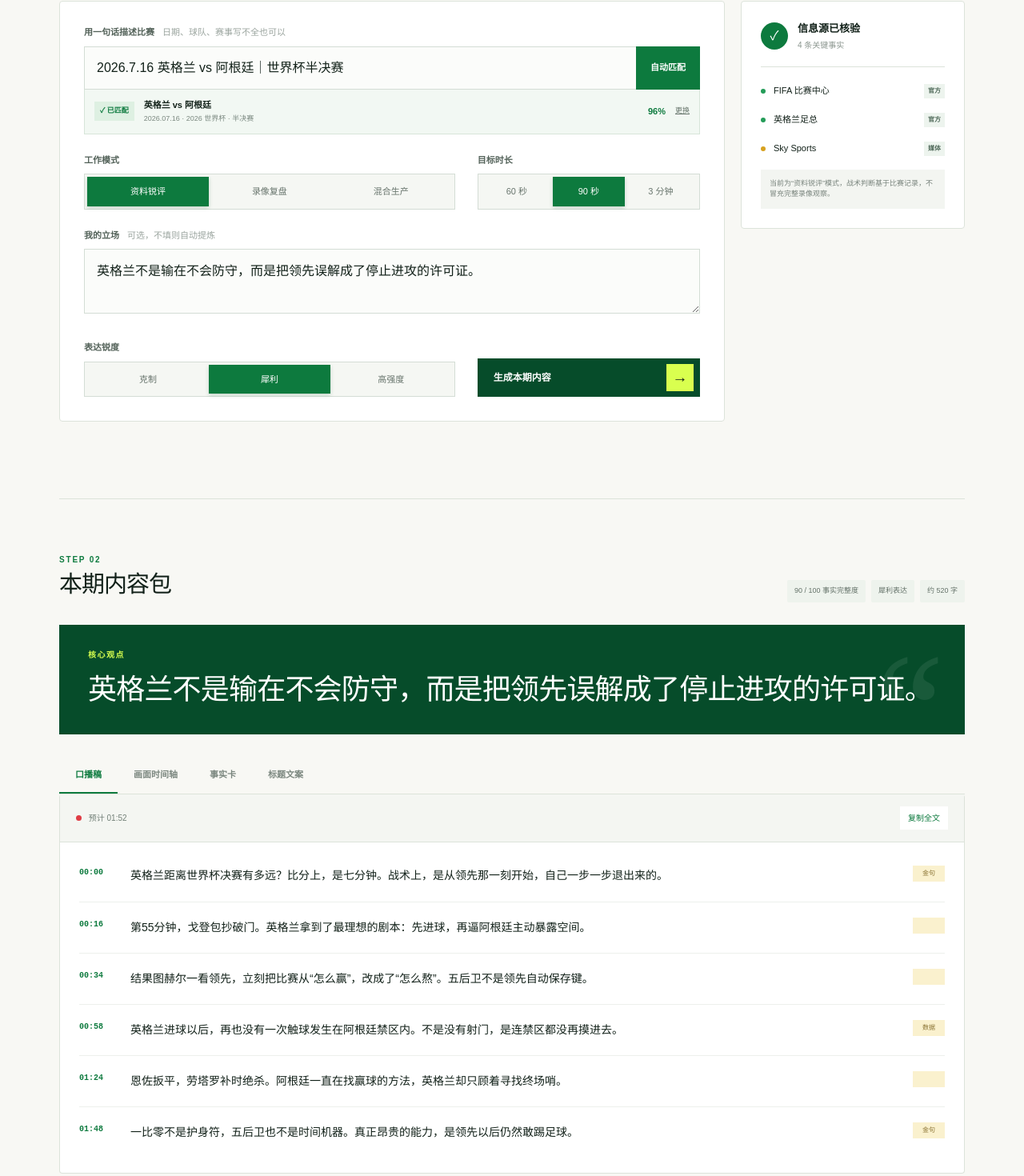
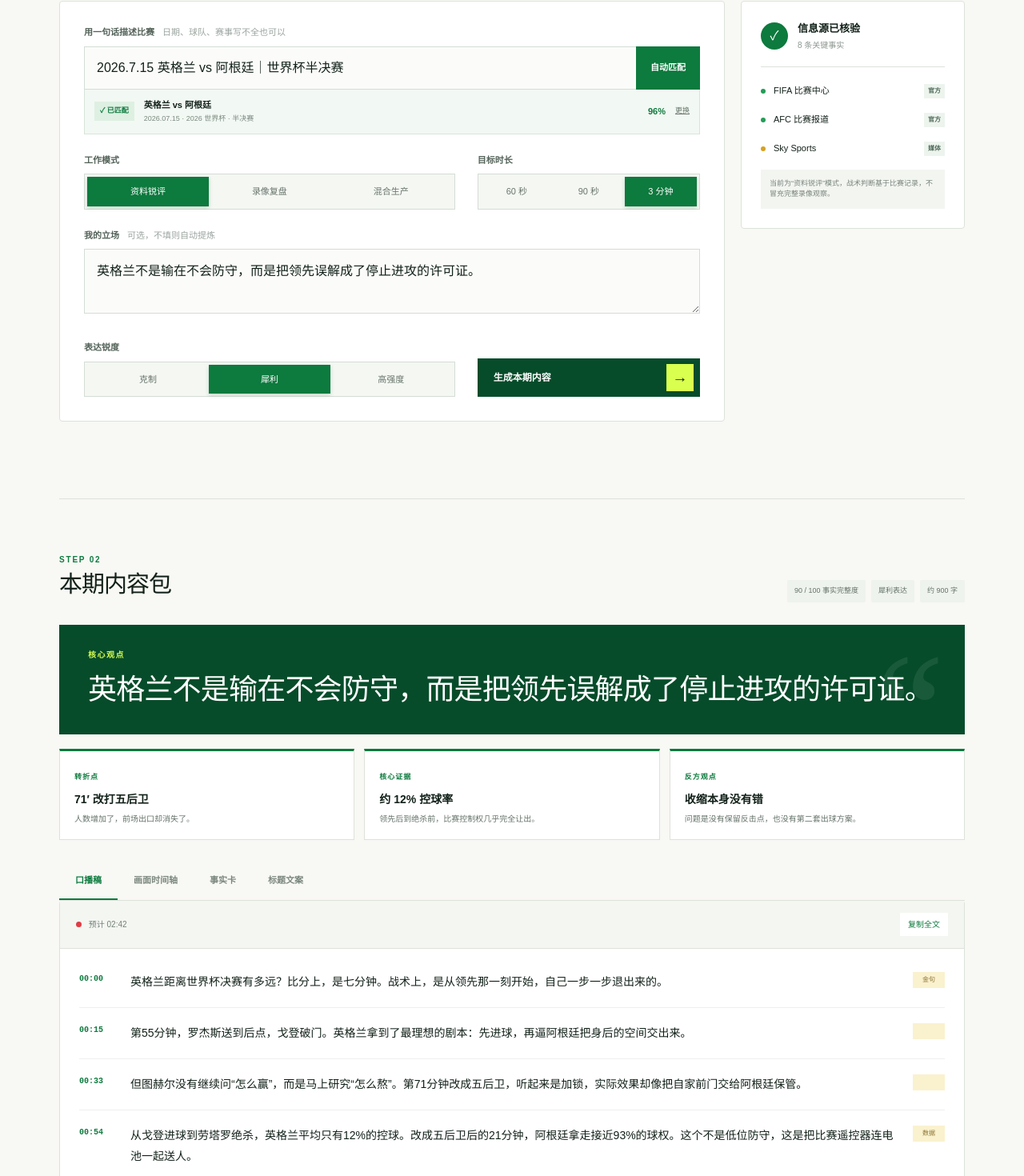
Before and after one commit to BruzeLam/football-opinion-workbench, a Next.js app: page / in a window 1280 px wide. Shown: the part 794-2264 px from the top of the page at 80% size. Built offline with nearby package versions, Linux system fonts and the light colour scheme.

Commit message:
Enrich the flagship semifinal demo

```diff
--- a/app/globals.css
+++ b/app/globals.css
@@ -134,6 +134,11 @@ textarea { resize: vertical; min-height: 76px; line-height: 1.6; margin-bottom:
 .thesis p { color: var(--lime); font-size: 10px; font-weight: 900; letter-spacing: 1.5px; text-transform: uppercase; margin: 0 0 10px; }
 .thesis h3 { font-size: clamp(24px, 3vw, 36px); line-height: 1.45; margin: 0; letter-spacing: -.8px; position: relative; z-index: 1; }
 .thesis h3 span { color: var(--lime); }
+.argument-grid { display: grid; grid-template-columns: repeat(3, 1fr); gap: 12px; margin: 14px 0 4px; }
+.argument-grid div { padding: 18px; background: white; border: 1px solid var(--line); border-top: 3px solid var(--green); }
+.argument-grid span { color: var(--green); font-size: 9px; font-weight: 900; letter-spacing: 1px; }
+.argument-grid b { display: block; margin: 8px 0 6px; font-size: 14px; }
+.argument-grid p { margin: 0; color: var(--muted); font-size: 10px; line-height: 1.55; }
 .tabs { display: flex; border-bottom: 1px solid var(--line); margin-top: 28px; }
 .tabs button { border: 0; background: none; color: #7a867e; padding: 14px 20px; font-size: 11px; font-weight: 700; border-bottom: 2px solid transparent; }
 .tabs button.active { color: var(--green); border-bottom-color: var(--green); }
@@ -189,6 +194,7 @@ footer span { color: var(--green-deep); font-weight: 900; }
   .source-card > p { margin-top: 10px; }
   .thesis { padding: 24px 22px; }
   .thesis h3 br { display: none; }
+  .argument-grid { grid-template-columns: 1fr; }
   .tabs { overflow-x: auto; }
   .tabs button { flex: 0 0 auto; padding: 13px 15px; }
   .script-list { padding: 5px 16px 12px; }
--- a/app/page.tsx
+++ b/app/page.tsx
@@ -4,24 +4,30 @@ import { useMemo, useRef, useState } from "react";
 
 const script = [
   { time: "00:00", text: "英格兰距离世界杯决赛有多远？比分上，是七分钟。战术上，是从领先那一刻开始，自己一步一步退出来的。" },
-  { time: "00:16", text: "第55分钟，戈登包抄破门。英格兰拿到了最理想的剧本：先进球，再逼阿根廷主动暴露空间。" },
-  { time: "00:34", text: "结果图赫尔一看领先，立刻把比赛从“怎么赢”，改成了“怎么熬”。五后卫不是领先自动保存键。" },
-  { time: "00:58", text: "英格兰进球以后，再也没有一次触球发生在阿根廷禁区内。不是没有射门，是连禁区都没再摸进去。" },
-  { time: "01:24", text: "恩佐扳平，劳塔罗补时绝杀。阿根廷一直在找赢球的方法，英格兰却只顾着寻找终场哨。" },
-  { time: "01:48", text: "一比零不是护身符，五后卫也不是时间机器。真正昂贵的能力，是领先以后仍然敢踢足球。" },
+  { time: "00:15", text: "第55分钟，罗杰斯送到后点，戈登破门。英格兰拿到了最理想的剧本：先进球，再逼阿根廷把身后的空间交出来。" },
+  { time: "00:33", text: "但图赫尔没有继续问“怎么赢”，而是马上研究“怎么熬”。第71分钟改成五后卫，听起来是加锁，实际效果却像把自家前门交给阿根廷保管。" },
+  { time: "00:54", text: "从戈登进球到劳塔罗绝杀，英格兰平均只有12%的控球。改成五后卫后的21分钟，阿根廷拿走接近93%的球权。这个不是低位防守，这是把比赛遥控器连电池一起送人。" },
+  { time: "01:16", text: "更扎眼的是：英格兰进球以后，再也没有一次触球发生在阿根廷禁区内。变阵后到第二个丢球之间，他们在对方半场只完成七次传球，前场出口基本被自己拆了。" },
+  { time: "01:39", text: "阿根廷当然也不是一路顺风。第76分钟麦卡利斯特击中门柱，第85分钟恩佐远射扳平，补时第92分钟，梅西第二次送出助攻，劳塔罗头球完成逆转。" },
+  { time: "02:02", text: "有人会说，面对卫冕冠军，最后阶段收缩没有错。没错，收缩是手段；但没有反击点、没有控球点、没有出球线路，那不叫管理优势，那叫等待判决。" },
+  { time: "02:24", text: "所以英格兰不是输在不会防守，而是把领先误解成了停止进攻的许可证。一比零不是护身符，五后卫也不是时间机器。领先以后还敢踢，才是强队真正昂贵的能力。" },
 ];
 
 const facts = [
-  ["官方事实", "英格兰 1–2 阿根廷", "FIFA / 英格兰足总"],
-  ["官方事实", "戈登 55′；恩佐 85′；劳塔罗 90+3′", "英格兰足总"],
-  ["媒体统计", "变阵后约 21 分钟，阿根廷接近 93% 球权", "Sky Sports"],
-  ["分析判断", "撤掉推进点后，英格兰失去反击出口", "基于比赛记录"],
+  ["官方事实", "英格兰 1–2 阿根廷；比赛于亚特兰大举行", "FIFA / AFC"],
+  ["官方事实", "戈登 55′；恩佐 85′；劳塔罗 90+2′", "FIFA / Sky Sports"],
+  ["官方事实", "梅西助攻阿根廷两个进球", "FIFA / Sky Sports"],
+  ["媒体统计", "英格兰进球至绝杀期间，平均控球率仅约 12%", "Sky Sports"],
+  ["媒体统计", "变五后卫后的 21 分钟，阿根廷接近 93% 球权", "Sky Sports"],
+  ["媒体统计", "英格兰进球后没有再触球进入阿根廷禁区", "Sky Sports"],
+  ["媒体统计", "变阵后至第二个丢球，英格兰在对方半场仅 7 次传球", "Sky Sports"],
+  ["分析判断", "防守人数增加，但出球点和反击出口同时消失", "基于比赛进程"],
 ];
 
 const headlines = [
   "英格兰不是被绝杀，是从领先开始主动退出决赛",
-  "一比零之后，英格兰把进攻键拔了",
-  "五后卫没守住七分钟：图赫尔到底在怕什么？",
+  "12%控球、零次禁区触球：一比零之后，英格兰把进攻键拔了",
+  "五后卫不是自动保存键：图赫尔如何亲手交出比赛",
 ];
 
 type MatchCandidate = {
@@ -44,12 +50,12 @@ const matchCandidates = [
   {
     id: "wc-2026-eng-arg",
     competition: "2026 世界杯 · 半决赛",
-    date: "2026.07.16",
+    date: "2026.07.15",
     teams: "英格兰 vs 阿根廷",
     score: "1–2",
     status: "已结束",
     confidence: 96,
-    reason: "日期、双方球队和赛事阶段均匹配",
+    reason: "日期、双方球队、赛事阶段和赛果均已核验",
   },
   {
     id: "friendly-2025-eng-arg",
@@ -102,12 +108,12 @@ function buildOpinionPackage(match: MatchCandidate, stance: string) {
 
 export default function Home() {
   const [mode, setMode] = useState("资料锐评");
-  const [duration, setDuration] = useState("90 秒");
+  const [duration, setDuration] = useState("3 分钟");
   const [sharpness, setSharpness] = useState("犀利");
   const [generated, setGenerated] = useState(true);
   const [activeTab, setActiveTab] = useState("口播稿");
   const [copied, setCopied] = useState(false);
-  const [matchQuery, setMatchQuery] = useState("2026.7.16 英格兰 vs 阿根廷｜世界杯半决赛");
+  const [matchQuery, setMatchQuery] = useState("2026.7.15 英格兰 vs 阿根廷｜世界杯半决赛");
   const [selectedMatch, setSelectedMatch] = useState<MatchCandidate>(matchCandidates[0]);
   const [candidates, setCandidates] = useState<MatchCandidate[]>(matchCandidates);
   const [showMatches, setShowMatches] = useState(false);
@@ -197,7 +203,7 @@ export default function Home() {
             <p><b>1</b><em>:</em><b>2</b></p>
             <div><span className="flag argentina">☀</span><strong>阿根廷</strong></div>
           </div>
-          <div className="score-events"><span>戈登 55′</span><span>恩佐 85′ · 劳塔罗 90+3′</span></div>
+          <div className="score-events"><span>戈登 55′</span><span>恩佐 85′ · 劳塔罗 90+2′</span></div>
           <div className="verdict">“领先以后，他们停止了踢球。”</div>
         </aside>
       </section>
@@ -299,10 +305,10 @@ export default function Home() {
           </div>
 
           <aside className="source-card">
-            <div className="source-title"><span>✓</span><div><b>信息源已核验</b><small>4 条关键事实</small></div></div>
+            <div className="source-title"><span>✓</span><div><b>信息源已核验</b><small>8 条关键事实</small></div></div>
             <ul>
               <li><i className="official" />FIFA 比赛中心 <b>官方</b></li>
-              <li><i className="official" />英格兰足总 <b>官方</b></li>
+              <li><i className="official" />AFC 比赛报道 <b>官方</b></li>
               <li><i className="media" />Sky Sports <b>媒体</b></li>
             </ul>
             <p>当前为“{mode}”模式，战术判断基于比赛记录，不冒充完整录像观察。</p>
@@ -321,13 +327,19 @@ export default function Home() {
           <h3>{content.thesis}</h3>
         </div>
 
+        <div className="argument-grid">
+          <div><span>转折点</span><b>71′ 改打五后卫</b><p>人数增加了，前场出口却消失了。</p></div>
+          <div><span>核心证据</span><b>约 12% 控球率</b><p>领先后到绝杀前，比赛控制权几乎完全让出。</p></div>
+          <div><span>反方观点</span><b>收缩本身没有错</b><p>问题是没有保留反击点，也没有第二套出球方案。</p></div>
+        </div>
+
         <nav className="tabs" aria-label="内容包视图">
           {["口播稿", "画面时间轴", "事实卡", "标题文案"].map((tab) => <button key={tab} className={activeTab === tab ? "active" : ""} onClick={() => setActiveTab(tab)}>{tab}</button>)}
         </nav>
 
         {activeTab === "口播稿" && (
           <article className="script-card">
-            <div className="script-toolbar"><span><i /> 预计 01:52</span><button onClick={copyScript}>{copied ? "已复制 ✓" : "复制全文"}</button></div>
+            <div className="script-toolbar"><span><i /> 预计 {duration === "60 秒" ? "00:58" : duration === "90 秒" ? "01:28" : "02:42"}</span><button onClick={copyScript}>{copied ? "已复制 ✓" : "复制全文"}</button></div>
             <div className="script-list">
               {content.script.map((item, index) => (
                 <div className="script-line" key={item.time}>
@@ -341,11 +353,14 @@ export default function Home() {
         {activeTab === "画面时间轴" && (
           <article className="timeline-card">
             {[
-              ["00:00–00:16", "比分牌 → 英格兰庆祝", "字幕：距离决赛只差七分钟"],
-              ["00:16–00:34", "戈登后点包抄进球", "突出罗杰斯传中线路"],
-              ["00:34–00:58", "阵型后退 → 阿根廷围攻", "叠加“五后卫 / 93%球权”"],
-              ["00:58–01:24", "连续扑救 → 恩佐扳平", "节奏提速，压缩空镜"],
-              ["01:24–01:52", "劳塔罗绝杀 → 英格兰失落", "落版核心观点"],
+              ["00:00–00:15", "比分牌 → 英格兰失落", "冷开场：距离决赛只差七分钟"],
+              ["00:15–00:33", "罗杰斯传中 → 戈登后点破门", "画线突出后点空当"],
+              ["00:33–00:54", "孔萨登场 → 阵型切换 5-4-1", "字幕：71′ 改打五后卫"],
+              ["00:54–01:16", "阿根廷连续控球与围攻", "数据卡：12% / 93% / 0次禁区触球"],
+              ["01:16–01:39", "出球失败 → 门柱 → 远射", "连续短切，强化窒息感"],
+              ["01:39–02:02", "恩佐扳平 → 梅西传中 → 劳塔罗绝杀", "两次进球用同一视觉标记串联"],
+              ["02:02–02:24", "图赫尔场边 → 凯恩赛后画面", "加入反方观点，避免单纯甩锅"],
+              ["02:24–02:42", "空球场与比分落版", "结论：领先以后仍然敢踢"],
             ].map(([time, visual, note]) => <div key={time}><time>{time}</time><b>{visual}</b><span>{note}</span></div>)}
           </article>
         )}
```
